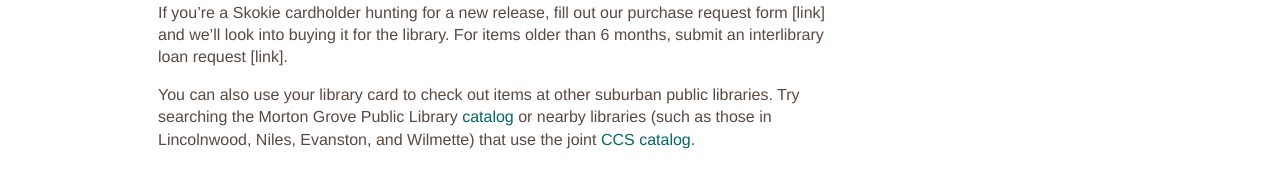
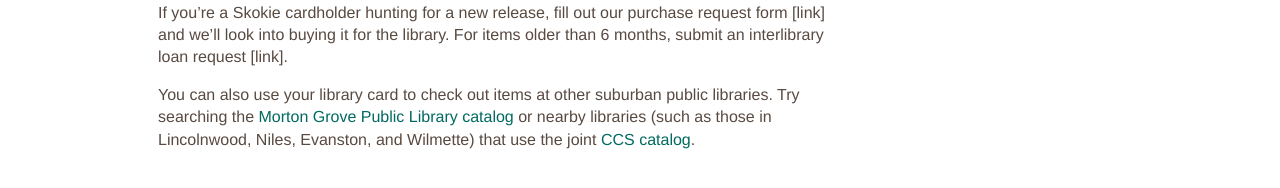
Before and after one commit to skokielibrary/spl-content, a Jekyll site: the page built from _content/annabelle/books-movies-more--finding-items.markdown, in a window 1280 px wide. Shown: the part 642-830 px from the top of the page. Built offline with Jekyll 4.4.1, drawn with Linux system fonts in a browser that asks for light colours.

```diff
--- a/_content/annabelle/books-movies-more--finding-items.markdown
+++ b/_content/annabelle/books-movies-more--finding-items.markdown
@@ -16,4 +16,4 @@ Your library card gives you access to LINKin, a lending partnership with local l
 ##Not in LINKin?
 If you're a Skokie cardholder hunting for a new release, fill out our purchase request form [link] and we'll look into buying it for the library. For items older than 6 months, submit an interlibrary loan request [link].
 
-You can also use your library card to check out items at other suburban public libraries. Try searching the Morton Grove Public Library [catalog](http://mgpl.sirsi.net/uhtbin/cgisirsi/?ps=lKNzLwN0B6/x/48500016/60/1190/X) or nearby libraries (such as those in Lincolnwood, Niles, Evanston, and Wilmette) that use the joint [CCS catalog](http://64.107.155.140/cgi-bin/ibistro).
+You can also use your library card to check out items at other suburban public libraries. Try searching the [Morton Grove Public Library catalog](http://mgpl.sirsi.net/uhtbin/cgisirsi/?ps=lKNzLwN0B6/x/48500016/60/1190/X) or nearby libraries (such as those in Lincolnwood, Niles, Evanston, and Wilmette) that use the joint [CCS catalog](http://64.107.155.140/cgi-bin/ibistro).
```
